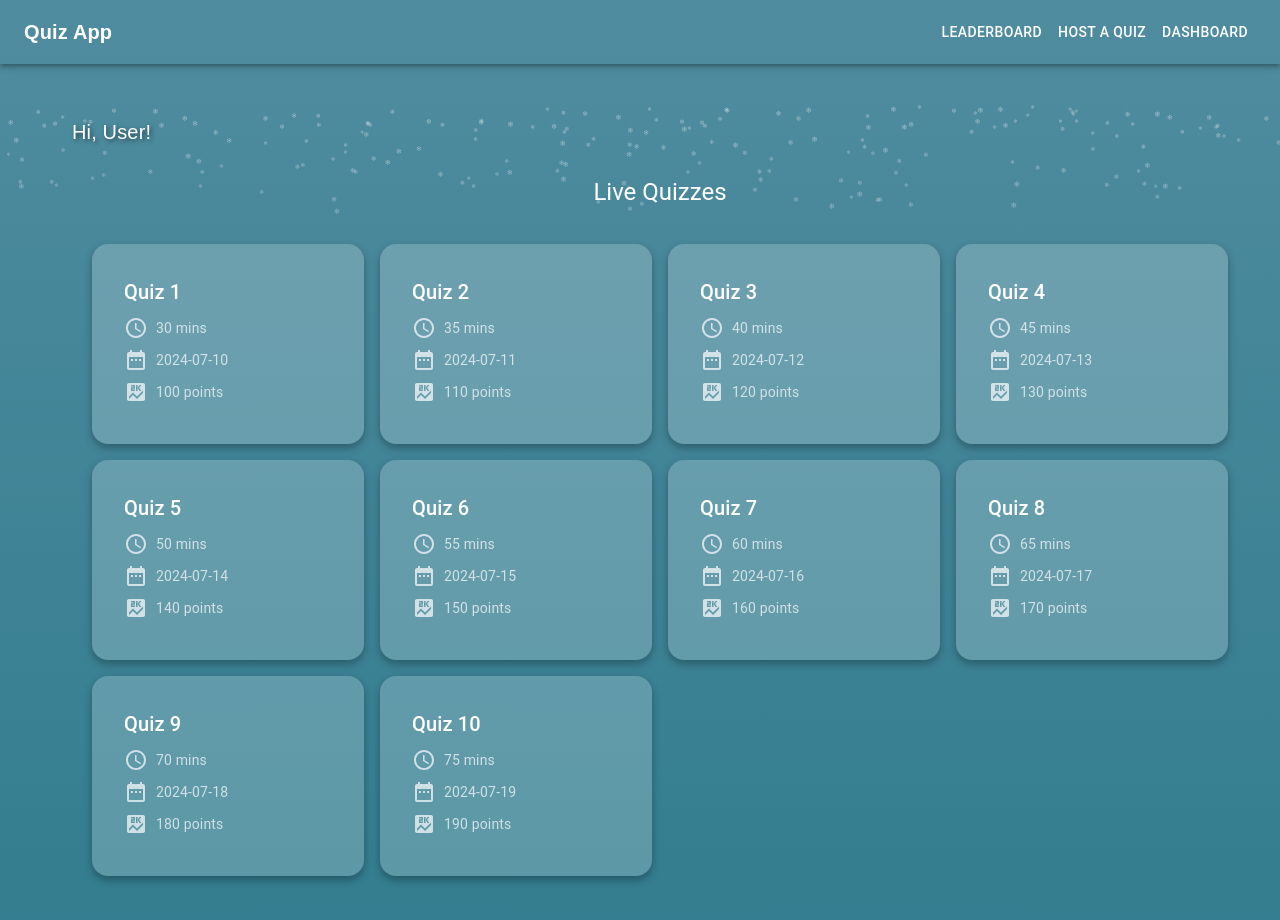
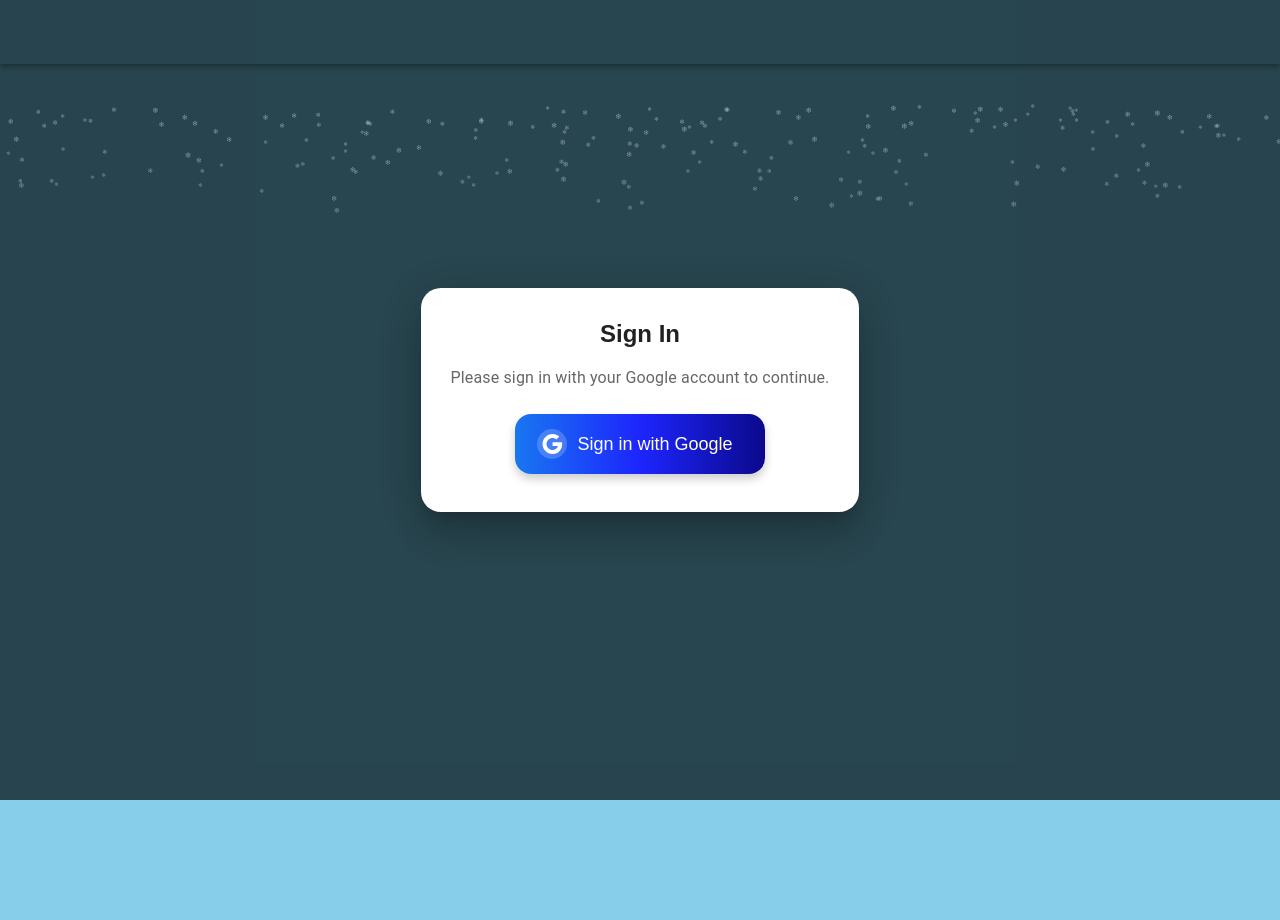
Before and after one commit to pranav2885/quiz2, a React (Create React App) app: page / in a window 1280 px wide. Shown: the top 920 px of the page. After the commit the page ends 800 px from the top, so only its background shows below. Built offline with nearby package versions, Linux system fonts and the light colour scheme.

Commit message:
login with google commit

```diff
--- a/src/App.js
+++ b/src/App.js
@@ -1,4 +1,5 @@
 import React, { useState, useEffect } from 'react';
+import { BrowserRouter as Router, Route, Routes, Navigate } from 'react-router-dom';
 import QuizStart from './Pages/QuizStart/QuizStart';
 import QuestionPaper from './Pages/QuestionPaper/QuestionPaper';
 import Leaderboard from './Pages/Leaderboard/Leaderboard';
@@ -127,9 +128,11 @@ const App = () => {
   )) : null;
 
   return (
+    <Router>
       <div>
         {snowflakes}
-      {page === 'home' && (
+        <Routes>
+          <Route path="/" element={
             <Home
               username={username}
               quizzes={sampleQuizzes}
@@ -139,43 +142,25 @@ const App = () => {
               onHostPage={goToHostPage}
               onGoToDashboard={goToDashboard}
             />
-      )}
-      {page === 'host' && (
+          } />
+          <Route path="/host" element={
             <Hostpage
               username={username}
               onCreateQuiz={handleCreateQuiz}
               onShowLeaderboard={showLeaderboard}
             />
-      )}
-      {page === 'quizStart' && (
-        <QuizStart
-          onStartQuiz={beginQuiz}
-        />
-      )}
-      {page === 'quiz' && (
-        <QuestionPaper />
-      )}
-      {page === 'questionPaper' && (
-        <QuestionPaper />
-      )}
-      {page === 'leaderboard' && (
-        <Leaderboard
-          data={sampleLeaderboard}
-          onRestart={restartQuiz}
-        />
-      )}
-      {page === 'summary' && (
-        <Summary
-          onRestart={restartQuiz}
-        />
-      )}
-      {page === 'upload' && (
-        <Uploadpage onUpload={handleUploadedQuestions} />
-      )}
-      {page === 'dashboard' && (
-        <Dashboard />
-      )}
+          } />
+          <Route path="/quizStart" element={<QuizStart onStartQuiz={beginQuiz} />} />
+          <Route path="/quiz" element={<QuestionPaper />} />
+          <Route path="/questionPaper" element={<QuestionPaper />} />
+          <Route path="/leaderboard" element={<Leaderboard data={sampleLeaderboard} onRestart={restartQuiz} />} />
+          <Route path="/summary" element={<Summary onRestart={restartQuiz} />} />
+          <Route path="/upload" element={<Uploadpage onUpload={handleUploadedQuestions} />} />
+          <Route path="/dashboard" element={<Dashboard />} />
+          <Route path="*" element={<Navigate to="/" />} />
+        </Routes>
       </div>
+    </Router>
   );
 };
 
--- a/src/Pages/Home/Home.jsx
+++ b/src/Pages/Home/Home.jsx
@@ -1,38 +1,25 @@
-import React, { useState } from "react";
+import React, { useState } from 'react';
 import {
-  Box,
-  Typography,
-  Button,
-  Link,
-  AppBar,
-  Toolbar,
-  Container,
-  Grid,
-  Card,
-  CardContent,
-} from "@mui/material";
-import { useSpring, animated } from "@react-spring/web";
-import DateRangeIcon from "@mui/icons-material/DateRange";
-import AccessTimeIcon from "@mui/icons-material/AccessTime";
-import ScoreIcon from "@mui/icons-material/Score";
+  Box, Typography, AppBar, Toolbar, Container, Grid, Card, CardContent, Avatar,
+} from '@mui/material';
+import { useSpring, animated } from '@react-spring/web';
+import { GoogleOAuthProvider } from '@react-oauth/google';
+import { useNavigate } from 'react-router-dom';
+import LoginDialog from '../../components/LoginDialog/LoginDialog';
 import "../../styles/cardsContainer.css";
 
-const Home = ({
-  username,
-  onQuizSelect,
-  onShowLeaderboard,
-  onHostPage,
-  onGoToDashboard,
-}) => {
-  const [hoveredIndex, setHoveredIndex] = useState(-1);
-
-  const handleMouseEnter = (index) => {
-    setHoveredIndex(index);
-  };
-
-  const handleMouseLeave = () => {
-    setHoveredIndex(-1);
-  };
+const HomePage = () => {
+  const [isLoggedIn, setIsLoggedIn] = useState(false);
+  const [userData, setUserData] = useState({
+    course: '',
+    section: '',
+    mobile: '',
+    name: 'John Doe',
+    email: 'john.doe@example.com',
+    registrationNumber: '1234567890',
+    role: 'Student',
+  });
+  const navigate = useNavigate();
 
   const springProps = useSpring({
     from: { opacity: 0 },
@@ -40,201 +27,110 @@ const Home = ({
     config: { duration: 500 },
   });
 
-  const dummyQuizzes = Array.from({ length: 10 }).map((_, index) => ({
-    title: `Quiz ${index + 1}`,
-    duration: `${30 + index * 5} mins`,
-    startDate: `2024-07-${10 + index}`,
-    endDate: `2024-07-${15 + index}`,
-    totalPoints: 100 + index * 10,
-  }));
+  const handleGoogleLoginSuccess = (response) => {
+    console.log('Google login successful', response);
+    // Handle the response and update the userData accordingly
+    setIsLoggedIn(true);
+  };
+
+  const handleGoogleLoginFailure = (response) => {
+    console.error('Google login failed', response);
+  };
+
+  const handleProfileClick = () => {
+    navigate('/dashboard');
+  };
 
   return (
+    <GoogleOAuthProvider clientId="YOUR_GOOGLE_CLIENT_ID">
       <Box
         sx={{
-        width: "100%",
-        minHeight: "100vh",
-        display: "flex",
-        flexDirection: "column",
-        alignItems: "center",
-        justifyContent: "center",
-        position: "relative",
-        overflow: "hidden",
-        background: "linear-gradient(to top, #327D8F, #508C9F)",
-        color: "#fff",
-        "&::before": {
-          content: '""',
-          position: "absolute",
-          top: 0,
-          left: 0,
-          width: "200%",
-          height: "200%",
-          background:
-            "linear-gradient(45deg, rgba(0, 0, 50, 0.8), rgba(0, 0, 150, 0.8))",
-          zIndex: -1,
-          animation: "moveBackground 20s linear infinite",
-        },
-        "@keyframes moveBackground": {
-          "0%": { transform: "translate(-50%, -50%)" },
-          "100%": { transform: "translate(0, 0)" },
-        },
+          width: '100%',
+          minHeight: '100vh',
+          display: 'flex',
+          flexDirection: 'column',
+          alignItems: 'center',
+          justifyContent: 'center',
+          position: 'relative',
+          overflow: 'hidden',
+          background: 'linear-gradient(to top, #508c9f, #508c9f)',
+          color: '#fff',
         }}
       >
-      <AppBar
-        position="static"
-        sx={{ backgroundColor: "transparent" }}
-        elevation={4}
-      >
+        <AppBar position="static" sx={{ backgroundColor: '#508c9f' }}>
           <Toolbar>
-          <Typography
-            variant="h6"
-            sx={{
-              flexGrow: 1,
-              fontFamily: "Montserrat, sans-serif",
-              fontWeight: 600,
-            }}
-          >
-            Quiz App
-          </Typography>
-          <Button color="inherit" onClick={onShowLeaderboard}>
-            Leaderboard
-          </Button>
-          <Button color="inherit" onClick={onHostPage}>
-            Host a Quiz
-          </Button>
-          <Button color="inherit" onClick={onGoToDashboard}>
-            Dashboard
-          </Button>
+            {isLoggedIn && (
+              <Avatar
+                src="/avatar.jpg"
+                alt={userData.name}
+                sx={{ width: 40, height: 40, cursor: 'pointer' }}
+                onClick={handleProfileClick}
+              />
+            )}
           </Toolbar>
         </AppBar>
+
         <Container
           sx={{
             flex: 1,
-          display: "flex",
-          flexDirection: "column",
-          justifyContent: "center",
-          alignItems: "center",
+            display: 'flex',
+            flexDirection: 'column',
+            justifyContent: 'center',
+            alignItems: 'center',
             padding: { xs: 2, sm: 4 },
-          overflow: "hidden",
-          margin: { xs: "10px", sm: "20px" },
+            overflow: 'hidden',
+            margin: { xs: '10px', sm: '20px' },
           }}
         >
+          {!isLoggedIn ? (
+            <LoginDialog
+              open={!isLoggedIn}
+              handleGoogleLoginSuccess={handleGoogleLoginSuccess}
+              handleGoogleLoginFailure={handleGoogleLoginFailure}
+            />
+          ) : (
             <animated.div style={springProps}>
-          <Typography
-            variant="h6"
-            sx={{
-              marginBottom: { xs: 2, sm: 1 },
-              textAlign: "left",
-              fontFamily: "Montserrat, sans-serif",
-              fontWeight: 100,
-              color: "#fff",
-              textShadow: "2px 2px 4px rgba(0, 0, 0, 0.5)",
-            }}
-          >
-            Hi, {username}!
+              <Grid container spacing={3} justifyContent="center">
+                <Grid item xs={12} sm={6} md={4}>
+                  <Card sx={{ height: '100%', backgroundColor: 'rgba(255, 255, 255, 0.2)', borderRadius: '25px', boxShadow: '2px 2px 15px rgb(193, 193, 193)' }}>
+                    <CardContent sx={{ textAlign: 'center' }}>
+                      <Avatar
+                        src="/avatar.jpg"
+                        alt={userData.name}
+                        sx={{ width: 80, height: 80, margin: '0 auto 10px' }}
+                      />
+                      <Typography variant="h5" gutterBottom>
+                        {userData.name}
                       </Typography>
-          <Box className="cardContainer" sx={{ width: "100%" }}>
-            <Typography
-              variant="h5"
-              sx={{ marginBottom: 2, textAlign: "center" }}
-            >
-              Live Quizzes
+                      <Typography variant="body1">{userData.role}</Typography>
+                      <Typography variant="body2" color="textSecondary">
+                        {userData.email}
                       </Typography>
-            <Grid container spacing={2}>
-              {dummyQuizzes.map((quiz, index) => (
-                <Grid item xs={12} sm={6} md={4} lg={3} key={index}>
-                  <Card
-                    onClick={() => onQuizSelect(quiz)}
-                    onMouseEnter={() => handleMouseEnter(index)}
-                    onMouseLeave={handleMouseLeave}
-                    sx={{
-                      cursor: "pointer",
-                      backgroundColor: "rgba(255, 255, 255, 0.2)",
-                      "&:hover": {
-                        backgroundColor: "rgba(255, 255, 255, 0.3)",
-                      },
-                      transform:
-                        hoveredIndex === index ? "scale(1.05)" : "scale(1)",
-                      transition: "transform 0.3s, background-color 0.3s",
-                      padding: 2,
-                      boxShadow: "0 4px 8px rgba(0, 0, 0, 0.3)",
-                      borderRadius: 4,
-                      minHeight: "150px",
-                    }}
-                  >
-                    <CardContent>
-                      <Typography variant="h6" sx={{ color: "#fff" }}>
-                        {quiz.title}
+                      <Typography variant="body2" color="textSecondary">
+                        Registration No: {userData.registrationNumber}
                       </Typography>
-                      <Box
-                        sx={{
-                          display: "flex",
-                          alignItems: "center",
-                          marginTop: 1,
-                        }}
-                      >
-                        <AccessTimeIcon
-                          sx={{
-                            color: "rgba(255, 255, 255, 0.7)",
-                            marginRight: 1,
-                          }}
-                        />
-                        <Typography
-                          variant="body2"
-                          sx={{ color: "rgba(255, 255, 255, 0.7)" }}
-                        >
-                          {quiz.duration}
-                        </Typography>
-                      </Box>
-                      <Box
-                        sx={{
-                          display: "flex",
-                          alignItems: "center",
-                          marginTop: 1,
-                        }}
-                      >
-                        <DateRangeIcon
-                          sx={{
-                            color: "rgba(255, 255, 255, 0.7)",
-                            marginRight: 1,
-                          }}
-                        />
-                        <Typography
-                          variant="body2"
-                          sx={{ color: "rgba(255, 255, 255, 0.7)" }}
-                        >
-                          {quiz.startDate}
-                        </Typography>
-                      </Box>
-                      <Box
-                        sx={{
-                          display: "flex",
-                          alignItems: "center",
-                          marginTop: 1,
-                        }}
-                      >
-                        <ScoreIcon
-                          sx={{
-                            color: "rgba(255, 255, 255, 0.7)",
-                            marginRight: 1,
-                          }}
-                        />
-                        <Typography
-                          variant="body2"
-                          sx={{ color: "rgba(255, 255, 255, 0.7)" }}
-                        >
-                          {quiz.totalPoints} points
-                        </Typography>
-                      </Box>
                     </CardContent>
                   </Card>
                 </Grid>
-              ))}
+                <Grid item xs={12} sm={6} md={4}>
+                  <Card sx={{ height: '100%', backgroundColor: 'rgba(255, 255, 255, 0.2)', borderRadius: '25px', boxShadow: '2px 2px 15px rgb(193, 193, 193)' }}>
+                    <CardContent>
+                      <Typography variant="h6" gutterBottom>
+                        Course Information
+                      </Typography>
+                      {/* <Typography variant="body1">Course: {userData.course}</Typography>
+                      <Typography variant="body1">Section: {userData.section}</Typography>
+                      <Typography variant="body1">Mobile: {userData.mobile}</Typography> */}
+                    </CardContent>
+                  </Card>
                 </Grid>
-          </Box>
+              </Grid>
             </animated.div>
+          )}
         </Container>
       </Box>
+    </GoogleOAuthProvider>
   );
 };
 
-export default Home;
+export default HomePage;
--- /dev/null
+++ b/src/components/LoginDialog/LoginDialog.jsx
@@ -0,0 +1,101 @@
+import React from 'react';
+import {
+  Dialog,
+  DialogContent,
+  DialogContentText,
+  DialogActions,
+  Typography,
+  Box,
+} from '@mui/material';
+import { Google as GoogleIcon } from '@mui/icons-material';
+import { styled } from '@mui/material/styles';
+
+const CustomButton = styled('button')(({ theme, buttonWidth }) => ({
+  fontFamily: 'inherit',
+  fontSize: '18px',
+  background: 'linear-gradient(90deg, rgba(24,119,240,1) 0%, rgba(29,37,253,1) 50%, rgba(11,9,140,1) 100%)',
+  color: 'white',
+  padding: '0.8em 1.2em',
+  display: 'grid',
+  gridTemplateColumns: 'auto 1fr', // Adjust grid template to handle content width
+  alignItems: 'center',
+  border: 'none',
+  borderRadius: '16px',
+  boxShadow: '0px 5px 10px rgba(0, 0, 0, 0.2)',
+  transition: 'all 0.3s',
+  width: buttonWidth || '200px',  // Use buttonWidth prop for dynamic width
+  height: '60px',
+  '&:hover': {
+    cursor: 'pointer',
+    transform: 'translateY(-3px)',
+    boxShadow: '0px 8px 15px rgba(0, 0, 0, 0.3)',
+    '& .svg-wrapper': {
+      backgroundColor: 'rgba(255, 255, 255, 0.5)',
+      marginRight: '0.5em',
+      animation: 'bounce 1.2s ease-in-out',
+    },
+  },
+  '&:active': {
+    transform: 'scale(0.95)',
+    boxShadow: '0px 2px 5px rgba(0, 0, 0, 0.2)',
+  },
+}));
+
+const SvgWrapper = styled('span')(({ theme }) => ({
+  display: 'flex',
+  alignItems: 'center',
+  justifyContent: 'center',
+  width: '30px',  // Set width for the SVG wrapper
+  height: '30px', // Set height for the SVG wrapper
+  borderRadius: '50%',
+  backgroundColor: 'rgba(255, 255, 255, 0.2)',
+  transition: 'all 0.3s',
+}));
+
+const Text = styled('span')({
+  overflow: 'hidden',
+});
+
+const bounceKeyframes = `
+  @keyframes bounce {
+    0% {
+      transform: translateY(0);
+    }
+    50% {
+      transform: translateY(-8px);
+    }
+    100% {
+      transform: translateY(0);
+    }
+  }
+`;
+
+const LoginDialog = ({ open, onClose, onLogin }) => {
+  return (
+    <Dialog open={open} onClose={onClose} PaperProps={{ style: { borderRadius: 20 } }}>
+      <DialogContent sx={{ textAlign: 'center', padding: '30px' }}>
+        <Box sx={{ marginBottom: 2 }}>
+          <Typography variant="h5" sx={{ fontFamily: 'Montserrat, sans-serif', fontWeight: 600 }}>
+            Sign In
+          </Typography>
+        </Box>
+        <DialogContentText>
+          <Typography sx={{ marginBottom: 2 }}>
+            Please sign in with your Google account to continue.
+          </Typography>
+        </DialogContentText>
+        <DialogActions sx={{ justifyContent: 'center' }}>
+          <CustomButton buttonWidth="250px" onClick={onLogin}>
+            <SvgWrapper className="svg-wrapper">
+              <GoogleIcon sx={{ width: '24px', height: '24px' }} />
+            </SvgWrapper>
+            <Text>Sign in with Google</Text>
+            <style>{bounceKeyframes}</style>
+          </CustomButton>
+        </DialogActions>
+      </DialogContent>
+    </Dialog>
+  );
+};
+
+export default LoginDialog;
```
Also changed, not shown: src/Pages/Dashboard/Dashboard.jsx (+23 -120 lines). Lines whose indentation alone changed are shown as unchanged.
